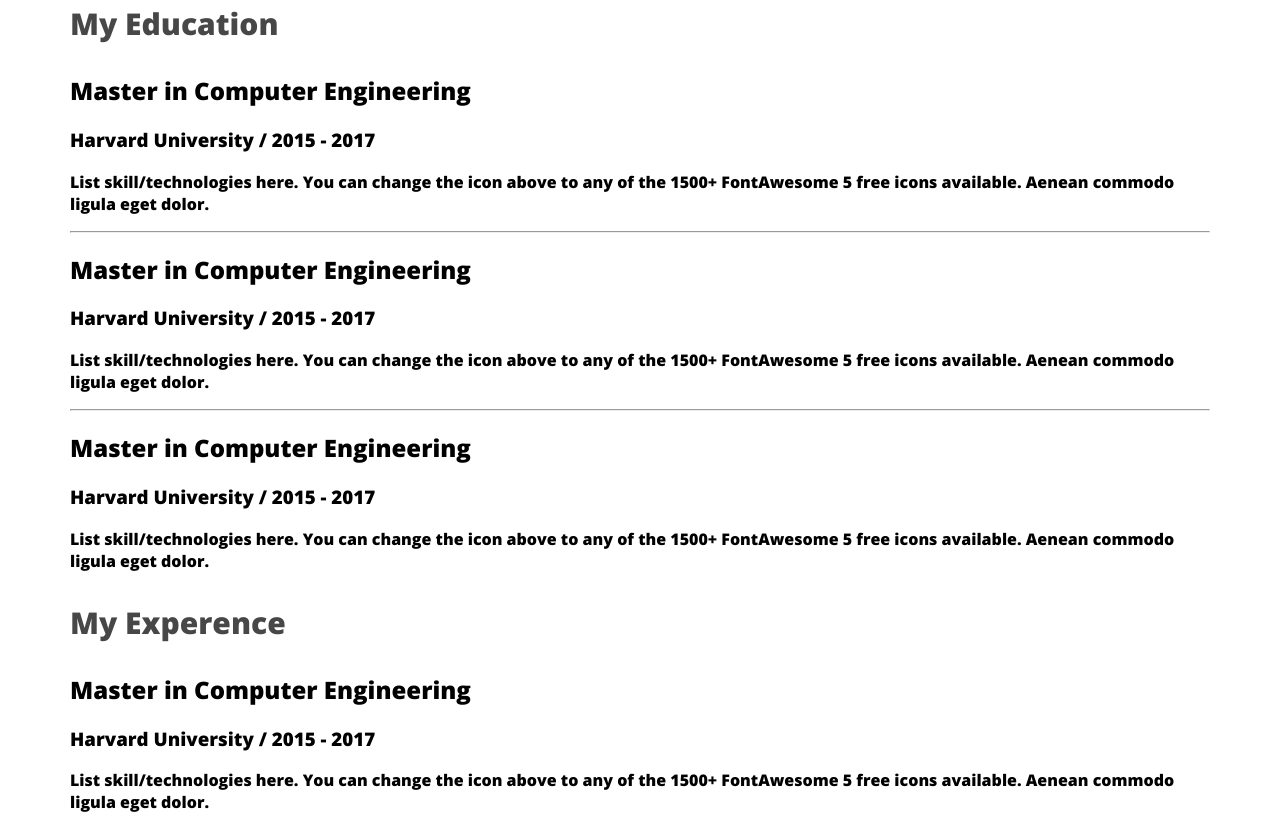
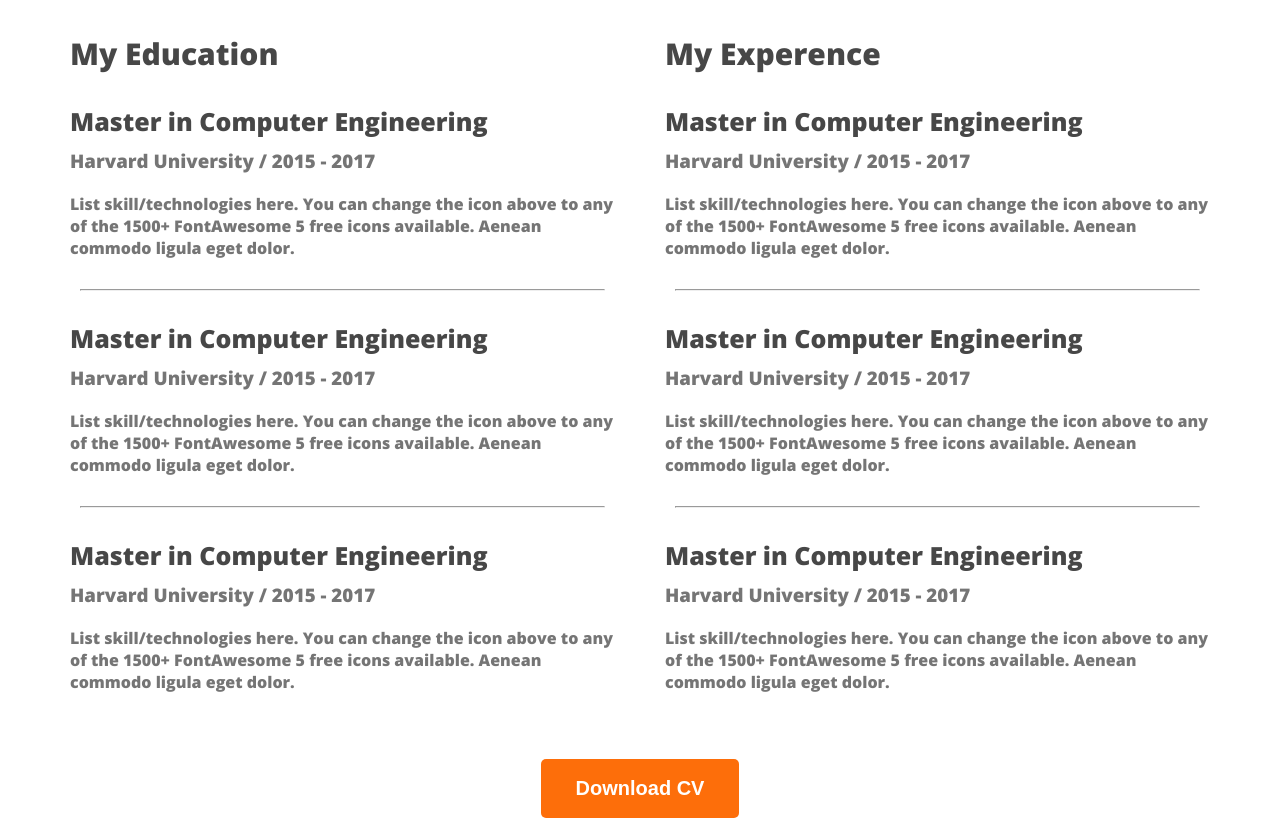
Before and after one commit to TonmoyShahriar23/Developer-porttfolio, a plain HTML site: page index.html in a window 1280 px wide. Shown: the part 2393-3220 px from the top of the page. Drawn offline with nearby package versions, Linux system fonts and the light colour scheme.

Commit message:
full resume

```diff
--- a/index.html
+++ b/index.html
@@ -152,6 +152,9 @@
 
                </div>
             </div>
+            <div class="download-cv">
+                <button class="btn-primary">Download CV</button>
+            </div>
         </section>
 
     </main>
--- a/styles/porttfolio.css
+++ b/styles/porttfolio.css
@@ -156,3 +156,30 @@ main section {
     font-size: 30px;
     font-weight: 700;
 }
+.resume-container{
+    display: flex;
+    gap: 50px;
+
+}
+.resume-item-title{
+    color:  #474747;
+font-size: 25px;
+font-weight: 700;
+margin-bottom: 10px;
+}
+.resume-item-institute{
+    margin-bottom: 20px;
+    margin-top: 0px;
+
+}
+.resume-item-institute,.resume-item-description{
+    color:#757575;
+}
+.resume-container hr{
+    margin: 30px 10px;
+}
+.download-cv{
+    text-align: center;
+    margin-top: 50px;
+
+}
```
